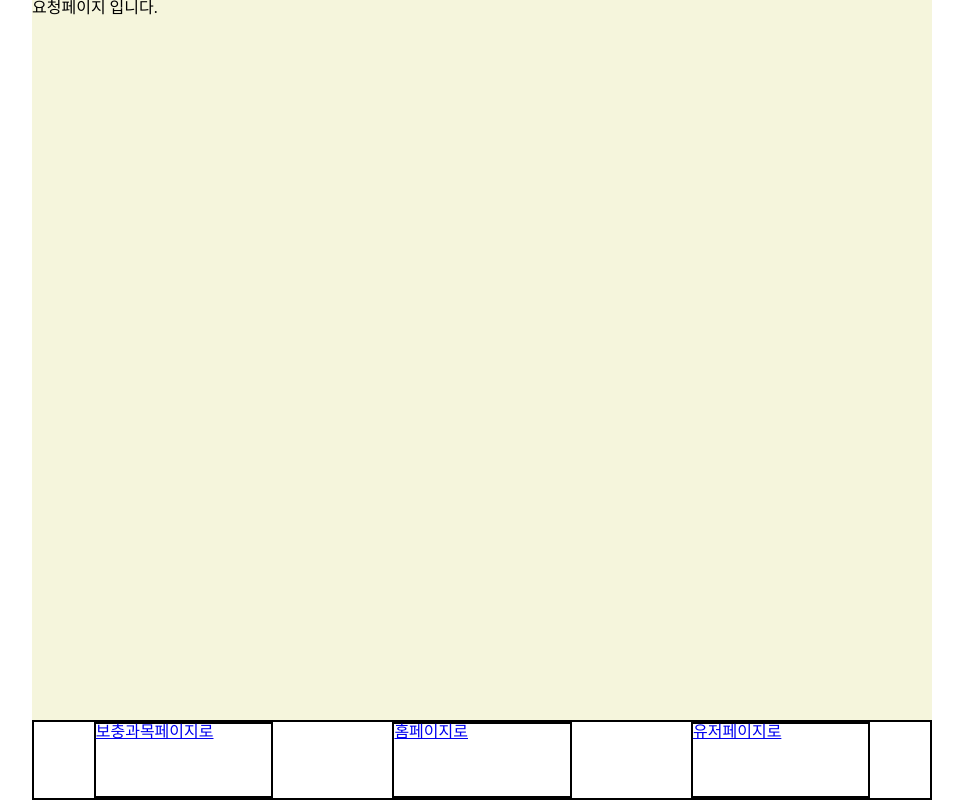
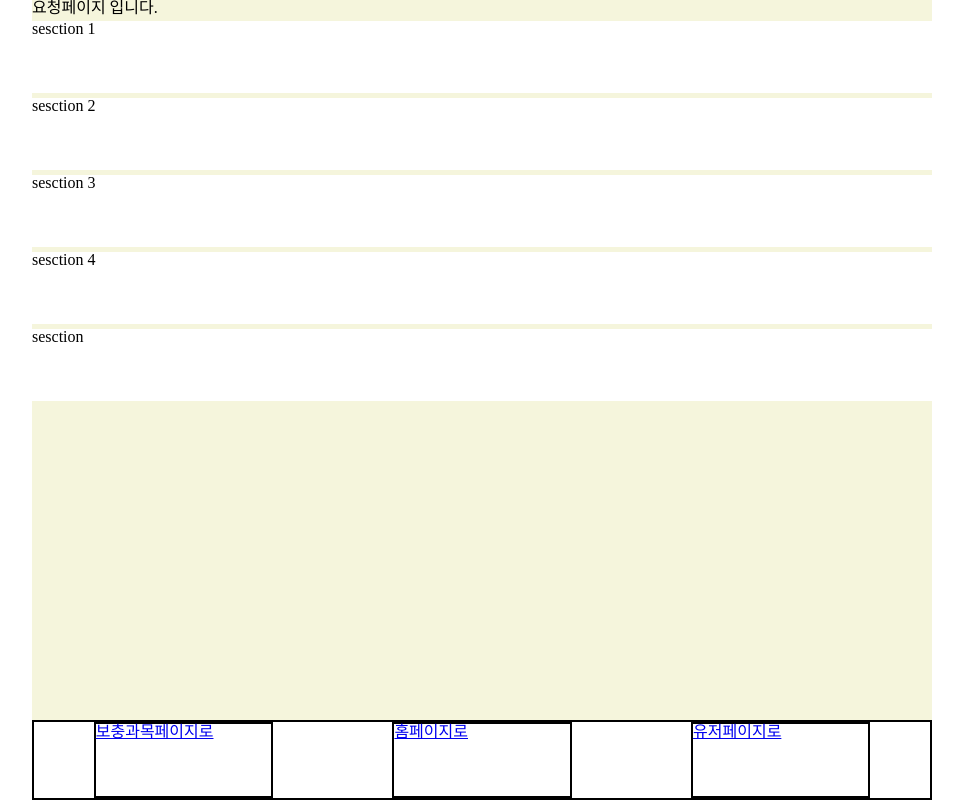
Before and after one commit to SWM-AtoZ/friendrive-client, a React (Create React App) app: page /request in a window 1280 px wide. Shown: the whole page, without its empty margins (158-1121 px from the left). Built offline with nearby package versions, Linux system fonts and the light colour scheme.

Commit message:
(feat) Add curriculum features
request 페이지 내부기능 구현

```diff
--- a/src/pages/request/Request.js
+++ b/src/pages/request/Request.js
@@ -1,9 +1,44 @@
 import style from './request.module.css';
 
 const Request = () => {
+//섹션의 수만큼의 크기를 가진 배열을 생성 추후에 해당 배열의 true 섹션만 쿼리스트링으로 표기
+const itemCheck = new Array(5).fill(false);
+const clickbox = (e) =>{ //섹션박스 누르면 체크상태 변경, 각 섹션의 체크상태 itemCheck에 표시.
+    if(e.target.id){
+        const click_section = e.target.id;
+        if(itemCheck[click_section]){
+            e.target.children[1].style.backgroundColor = 'dodgerblue';
 
-    return(<div>
+        }
+        else{
+            e.target.children[1].style.backgroundColor = 'white';
+
+        }
+        itemCheck[click_section] = !itemCheck[click_section];
+    }
+}
+    return(<div className={style.container}>
         <h1>요청페이지 입니다.</h1>
+        <div id='0' className={style.checkcontainer} onClick={clickbox}>
+        <h1>sesction 1</h1>
+        <div className={style.checkbox}></div>
+        </div>
+        <div id='1' className={style.checkcontainer} onClick={clickbox}>
+        <h1>sesction 2</h1>
+        <div className={style.checkbox}></div>
+        </div>
+        <div id='2' className={style.checkcontainer} onClick={clickbox}>
+        <h1>sesction 3</h1>
+        <div className={style.checkbox}></div>
+        </div>
+        <div id='3' className={style.checkcontainer} onClick={clickbox}>
+        <h1>sesction 4</h1>
+        <div className={style.checkbox}></div>
+        </div>
+        <div id='4' className={style.checkcontainer} onClick={clickbox}>
+        <h1>sesction </h1>
+        <div className={style.checkbox}></div>
+        </div>
     </div>)
 }
 
--- a/src/pages/request/request.module.css
+++ b/src/pages/request/request.module.css
@@ -0,0 +1,24 @@
+
+.container{
+    width: 100%;
+    height:100%;
+}
+.checkcontainer{
+    margin-top: 5px;
+    width: 100%;
+    height:10%;
+    position: relative;
+    background-color: white;
+}
+.checkbox{
+    border-radius: 50%;
+    width:1em;
+    height: 1em;
+    position: absolute;
+    right: 0;
+    top: 0;
+    margin-top: 5px;
+    margin-right: 5px;
+    background-color: white;
+    transition: all ease-in-out 0.3s;
+}
```
